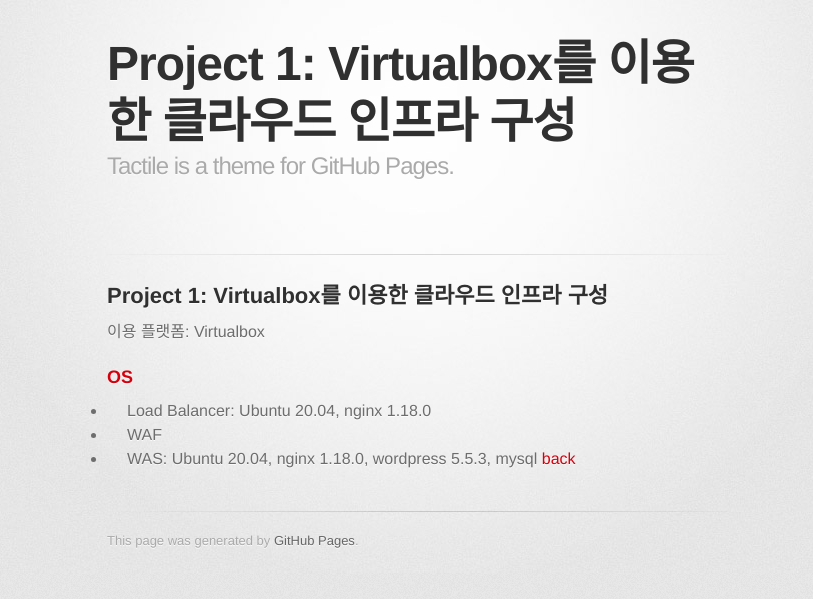
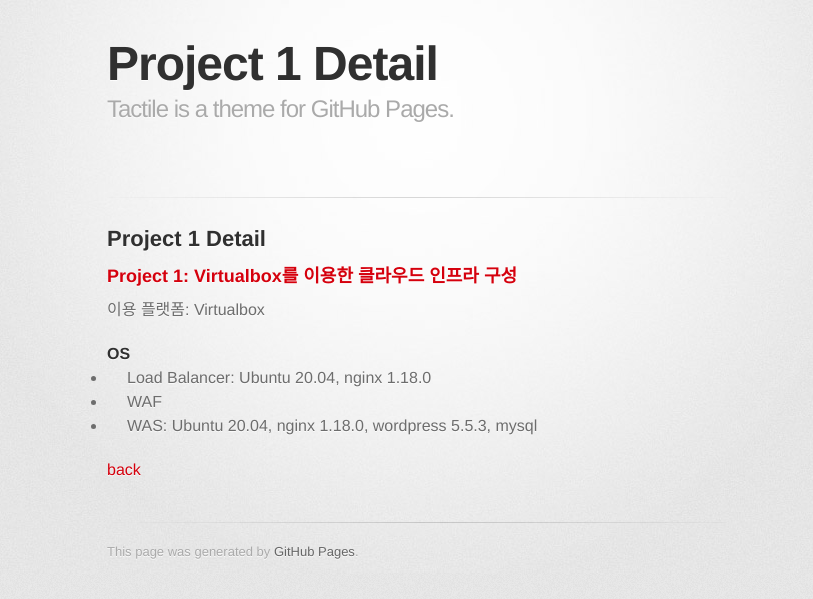
Before and after one commit to m3yh/m3yh.github.io, a Jekyll site: the page built from project/pj1_vb.md, in a window 1280 px wide. Shown: the top 599 px of the page, without its empty margins (223-1036 px from the left). Built offline with Jekyll 4.4.1, drawn with Linux system fonts in a browser that asks for light colours; some web fonts are replaced; our own code applies the rules of GitHub Pages for plain Markdown files.

Commit message:
Update pj1_vb.md

```diff
--- a/project/pj1_vb.md
+++ b/project/pj1_vb.md
@@ -2,11 +2,14 @@
 layout: default
 ---
 
-## Project 1: Virtualbox를 이용한 클라우드 인프라 구성
+## Project 1 Detail
 
+### Project 1: Virtualbox를 이용한 클라우드 인프라 구성
 이용 플랫폼: Virtualbox
-### OS
+
+#### OS
 - Load Balancer: Ubuntu 20.04, nginx 1.18.0
 - WAF
 - WAS: Ubuntu 20.04, nginx 1.18.0, wordpress 5.5.3, mysql
+
 [back](./)
```
